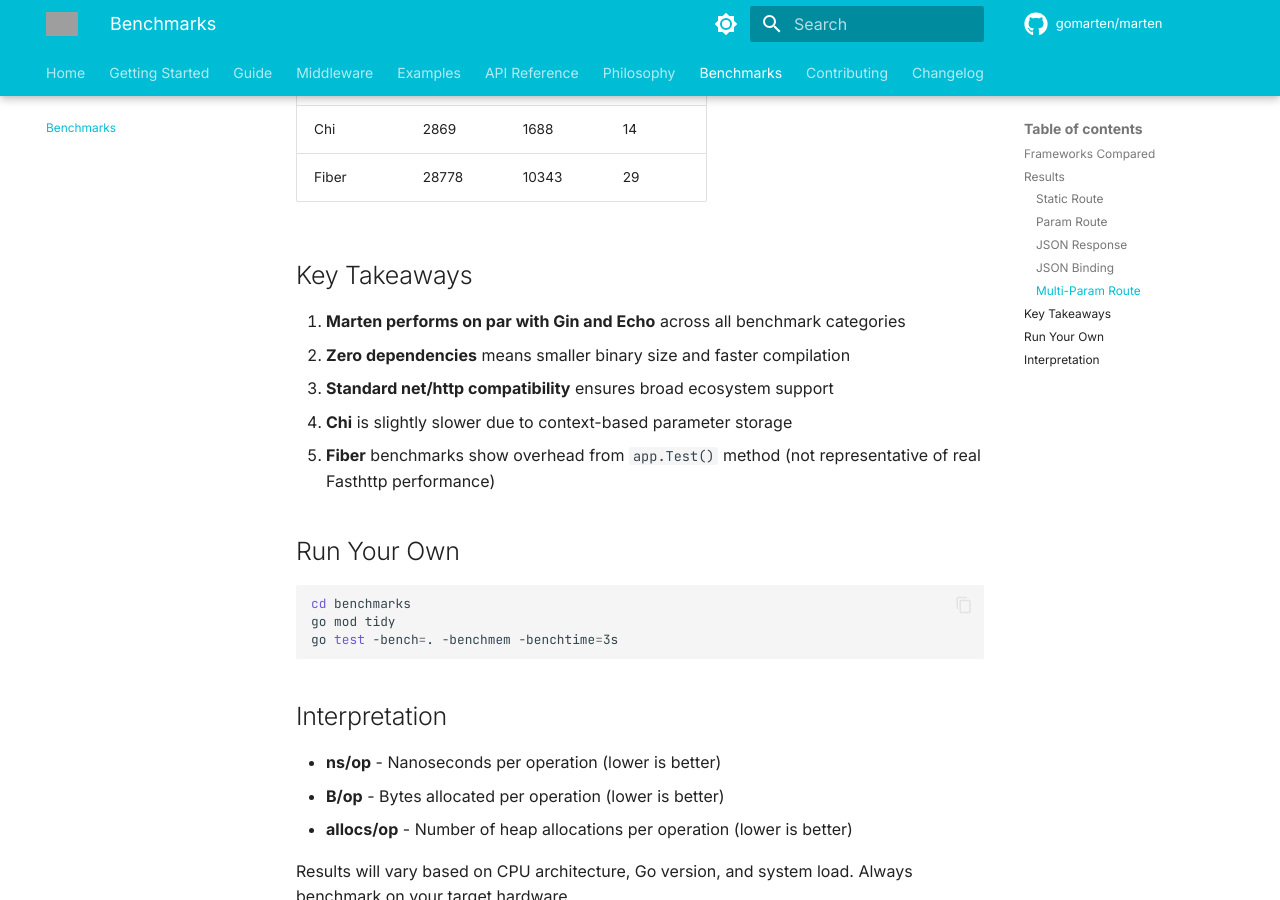
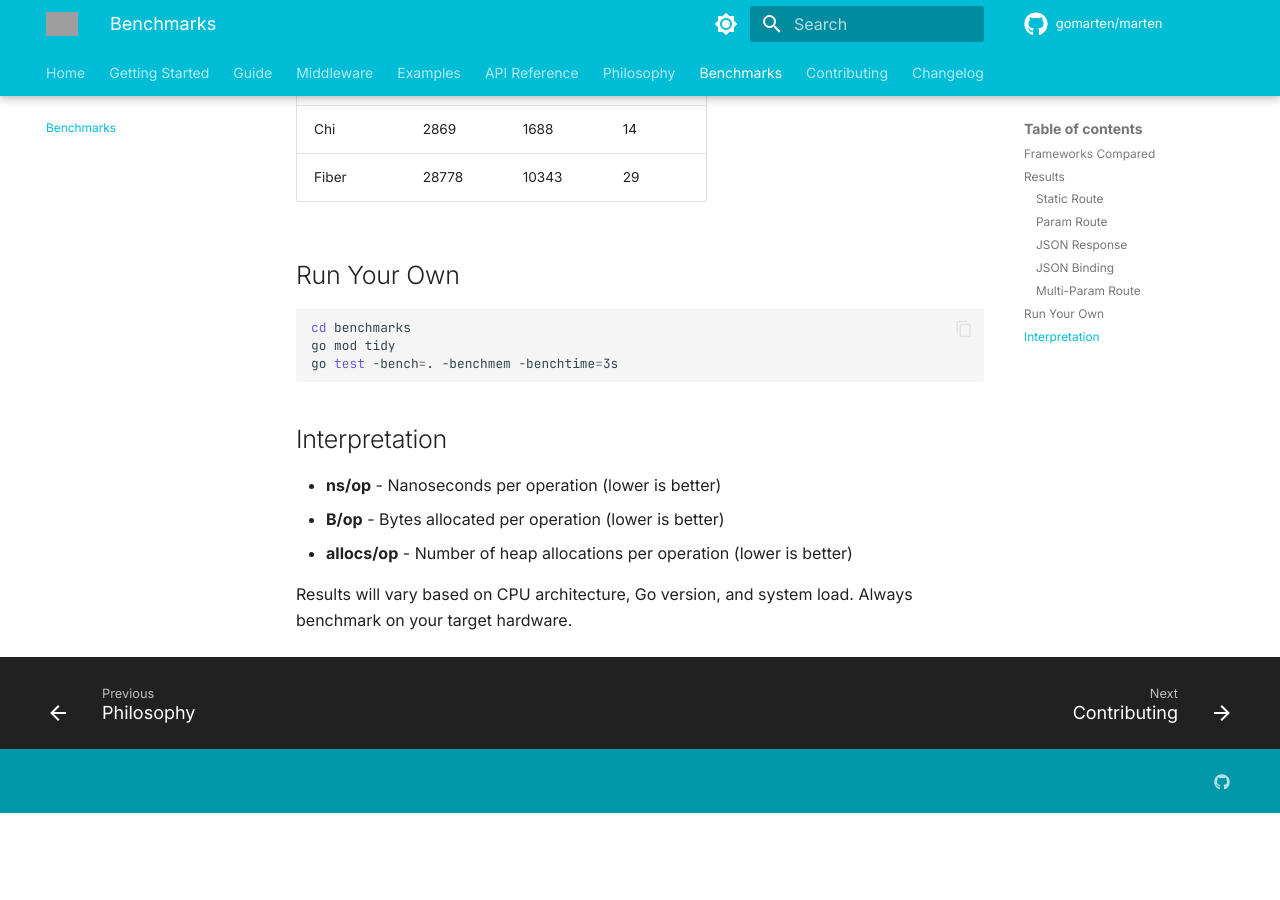
Before and after one commit to gomarten/docs, an MkDocs documentation site: the page built from docs/benchmarks.md, in a window 1280 px wide and 900 px high, scrolled down 2703 px. Built offline with MkDocs 1.6.1 and Material for MkDocs 9.7.7, drawn with Linux system fonts in a browser that asks for light colours; comment, search, counter and statistics services are not loaded; after the commit the page ends 3516 px from its top, so only the background shows below that; grey boxes are pictures that could not be loaded.

Commit message:
Update benchmarks.md

````diff
--- a/docs/benchmarks.md
+++ b/docs/benchmarks.md
@@ -76,14 +76,6 @@
 | Chi | 2869 | 1688 | 14 |
 | Fiber | 28778 | 10343 | 29 |
 
-## Key Takeaways
-
-1. **Marten performs on par with Gin and Echo** across all benchmark categories
-2. **Zero dependencies** means smaller binary size and faster compilation
-3. **Standard net/http compatibility** ensures broad ecosystem support
-4. **Chi** is slightly slower due to context-based parameter storage
-5. **Fiber** benchmarks show overhead from `app.Test()` method (not representative of real Fasthttp performance)
-
 ## Run Your Own
 
 ```bash
````
